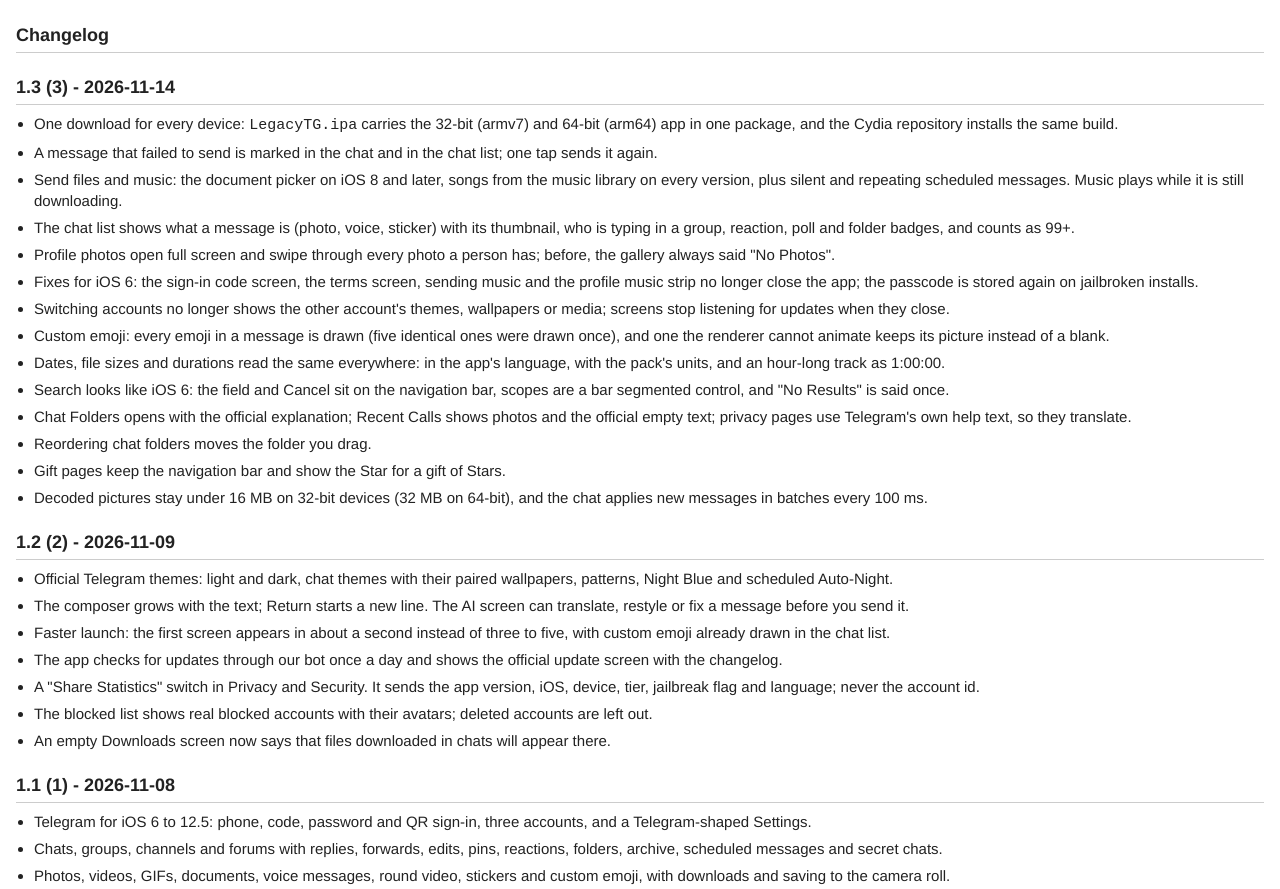
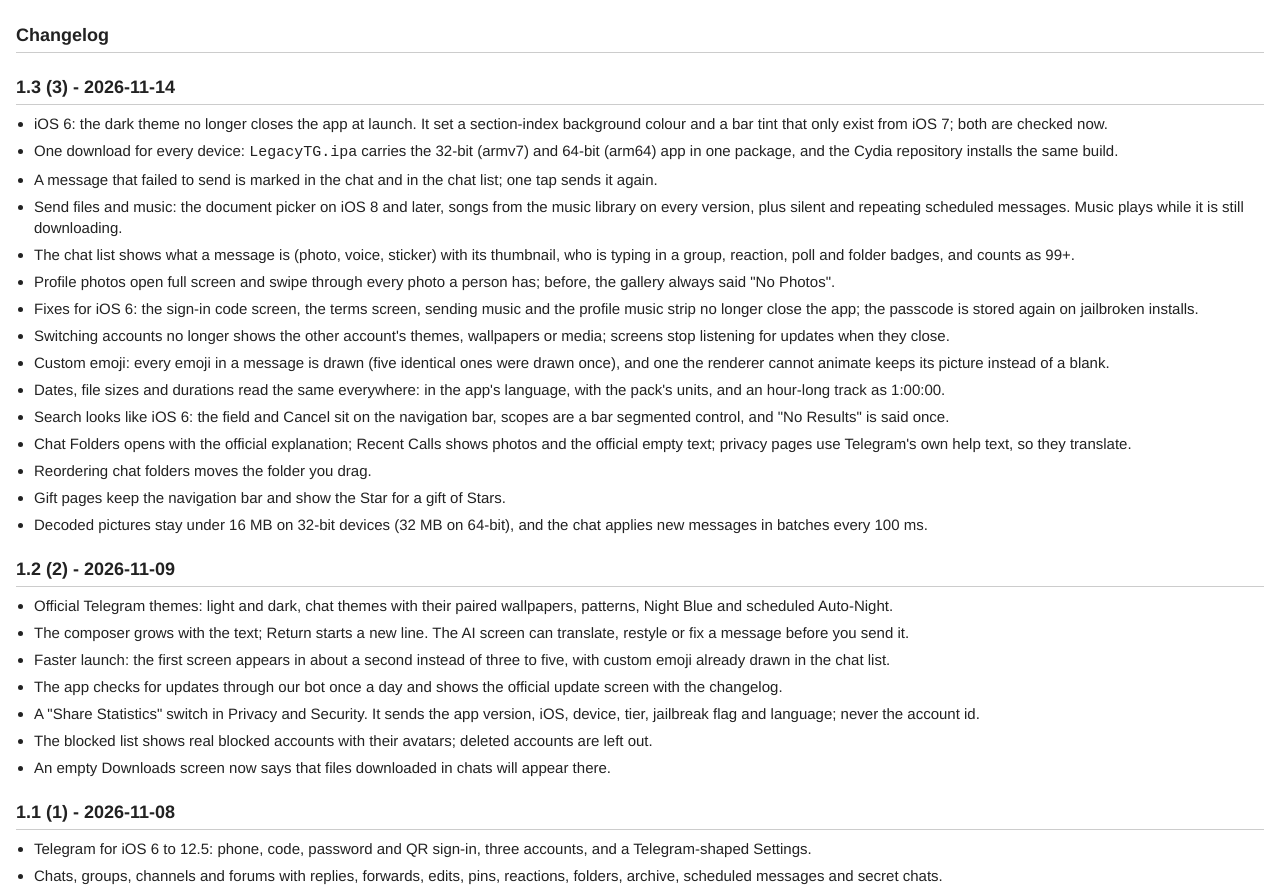
Before and after one commit to bla1r1/LegacyTG, a plain HTML site: page depiction/org.legacy.itg/index.html in a window 1280 px wide. Shown: the part 854-1743 px from the top of the page. Drawn offline with Linux system fonts and the light colour scheme.

Commit message:
cydia: 1.3 notes lead with the iOS 6 dark theme fix

```diff
--- a/depiction/org.legacy.itg/index.html
+++ b/depiction/org.legacy.itg/index.html
@@ -38,6 +38,7 @@ LegacyTG repository.</p>
 <h2>Changelog</h2>
 <h2>1.3 (3) - 2026-11-14</h2>
 <ul>
+<li>iOS 6: the dark theme no longer closes the app at launch. It set a section-index background colour and a bar tint that only exist from iOS 7; both are checked now.</li>
 <li>One download for every device: <code>LegacyTG.ipa</code> carries the 32-bit (armv7) and 64-bit (arm64) app in one package, and the Cydia repository installs the same build.</li>
 <li>A message that failed to send is marked in the chat and in the chat list; one tap sends it again.</li>
 <li>Send files and music: the document picker on iOS 8 and later, songs from the music library on every version, plus silent and repeating scheduled messages. Music plays while it is still downloading.</li>
```
